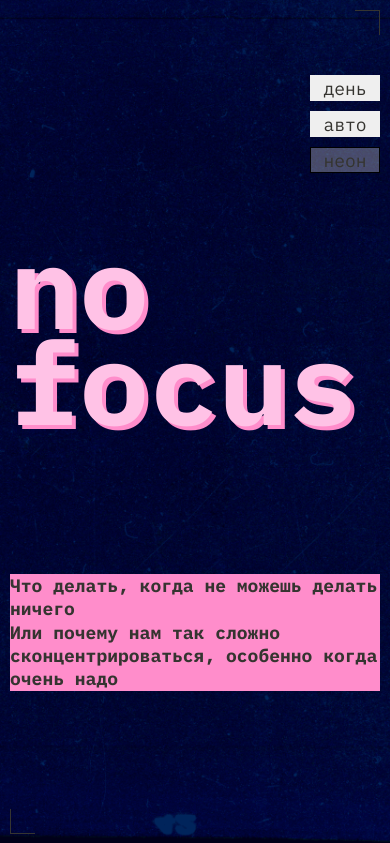
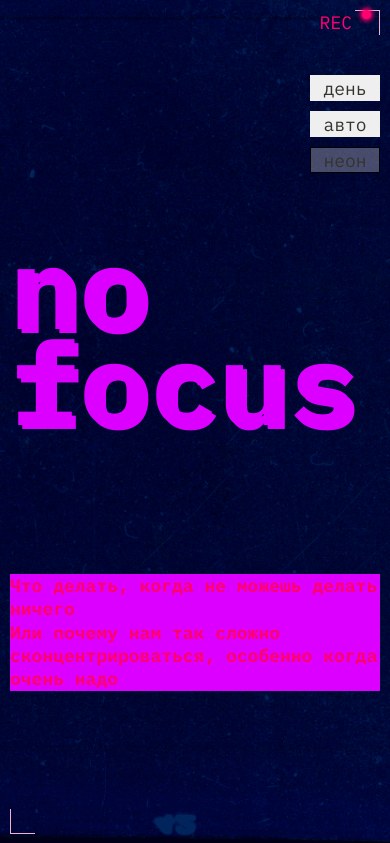
Before and after one commit to Wezave/slozhno-sosredotochitsya-fd, a plain HTML site: page index.html in a window 390 px wide. Both pictures are taken after a click on the button "неон". Shown: the top 843 px of the page. Drawn offline with Linux system fonts and the light colour scheme.

Commit message:
доделан адаптив

```diff
--- a/index.html
+++ b/index.html
@@ -19,6 +19,9 @@
   </head>
   <body class="page">
     <header class="header decorated-zone">
+      <div class="dark-decoration">
+        REC
+      </div>
       <nav class="header__theme-menu">
         <ul class="header__theme-menu-list">
           <li class="header__theme-menu-item">
@@ -90,7 +93,7 @@
         <h2 class="title-decor main__header">
           Что снижает концентрацию внимания?
         </h2>
-        <ul>
+        <ul class="main__text-section-why-ul">
           <li class="main__paragraph">
             <h3 class="title-decor">
               Многозадачность
--- a/styles/dark.css
+++ b/styles/dark.css
@@ -1,23 +1,42 @@
-/*
-  Специально для тёмной темы при наличии класса,
-  здесь окажутся стили, которые нужно переопределить принудительно,
-  переключая тему
-*/
-
 :root.theme-dark {
   --background-image: url("../images/cover-image-dark.png");
-}
+  --background-color: rgba(0, 0, 40, 1);
+  --accent-color: rgba(219, 0, 255, 1);
+  --text-color: rgba(241, 178, 206, 1);
+  --title-text-color: rgba(255, 0, 112, 1);
+  --header__title-color: rgba(219, 0, 255, 1);
 
-.theme-dark h1::after { /*for REC*/
-  display: block;
+  .dark-decoration {
+    display: inline-block;
+    position: absolute;
+    top: calc(var(--paddings));
+    right: calc(var(--paddings) + 28px);
+    color: var(--title-text-color);
+    font-family: "IBM Plex Mono";
+    font-size: var(--text-size);
+    line-height: 25px;
+  }
+
+  .dark-decoration::after {
+    content: "";
+    display: inline-flex;
+    align-self: center;
+    margin-left: 10px;
+    position: absolute;
+    width: 9px;
+    height: 9px;
+    border-radius: 50%;
+    background-color: rgba(255, 0, 112, 1);
+    box-shadow: 0px 0px 4px 2px rgba(255, 0, 112, 1);
+  }
+
+
 }
 @media (prefers-color-scheme: dark) {
 
   :root {
     --background-image: url("../images/cover-image-dark.png");
   }
-  h1::after { /*for REC*/
-    display: block;
-  }
+
 
 }
--- a/styles/light.css
+++ b/styles/light.css
@@ -1,9 +1,3 @@
-/*
-  Специально для светлой темы при наличии класса.
-  Здесь окажутся стили, которые нужно переопределить принудительно,
-  переключая тему
-*/
-
 :root.theme-light {
   --background-image: url("../images/cover-image-light.png");
   --background-color: #fee6ff;
--- a/styles/style.css
+++ b/styles/style.css
@@ -8,11 +8,15 @@
   min-height: var(--page-min-height);
 }
 
+.dark-decoration, .dark-decoration::after {
+  display: none;
+}
+
 .title-decor {
   font-family: "IBM Plex Mono", sans-serif;
   font-size: var(--text-size);
-  color: var(--text-color);
-  background-color: var(--header__text-background);
+  color: var(--title-text-color);
+  background-color: var(--accent-color);
   line-height: 23.4px;
   height: fit-content;
 }
--- a/styles/variables.css
+++ b/styles/variables.css
@@ -5,7 +5,7 @@
   --background-color: #fee6ff;
   --header__title-color: rgb(255, 194, 230);
   --text-color: rgb(53, 52, 48);
-  --header__text-background: rgb(255, 141, 203);
+  --title-text-color: rgb(53, 52, 48); /*нужно для темной темы, т.к. там они различны*/
   --header__title-size: 116px;
   --text-size: 18px;
   --paddings: 10px;
@@ -90,16 +90,43 @@
 }
 
 @media (width >= 1024px) {
-  /*:root {
+  :root {
     --paddings: 20px;
-    --header__theme-margins: 182px 0px;
-  }*/
+    --header__theme-margins: 0px 0px 273px;
+  }
 
-  .h1__title {
+  header > .h1__title {
     margin-left: -20px;
+    font-size: 157px;
+    line-height: 83%;
   }
 
   .header__text {
     max-inline-size: 491px;
   }
+
+  .header__theme-menu > .header__theme-menu-list {
+    flex-direction: row;
+    justify-self: center;
+    align-self: start;
+  }
+
+  .main__header {
+      min-width: 315px;
+  }
+
+  main > .main__text-section-concentration , main > .main__text-section-how {
+    grid-template-columns: min-content 1fr;
+  }
+
+  .main__text-section-why-ul {
+    display: grid;
+    grid-template-columns: repeat(3, 1fr);
+    gap: 20px;
+  }
+
+  footer > .h1__title {
+    font-size: 157px;
+    line-height: 83%;
+  }
 }
```
